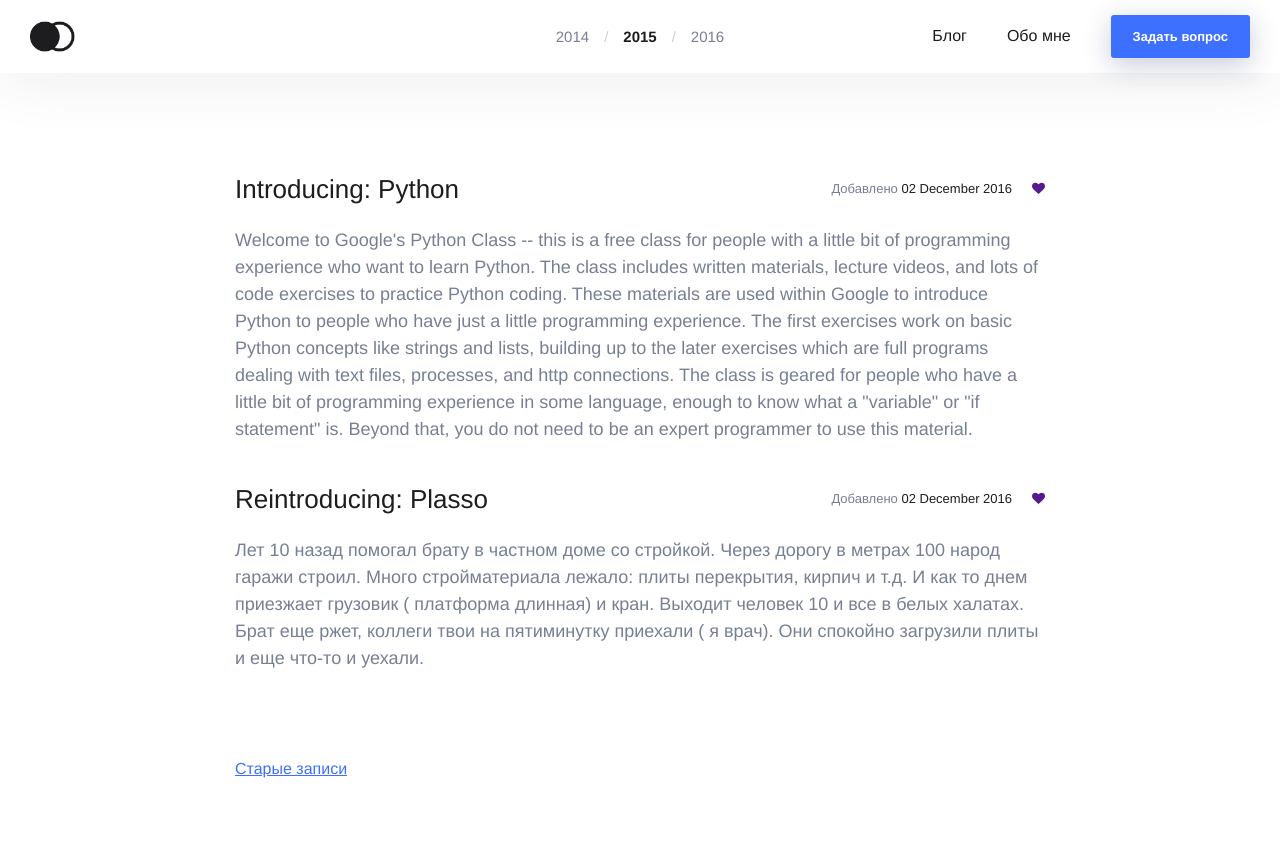
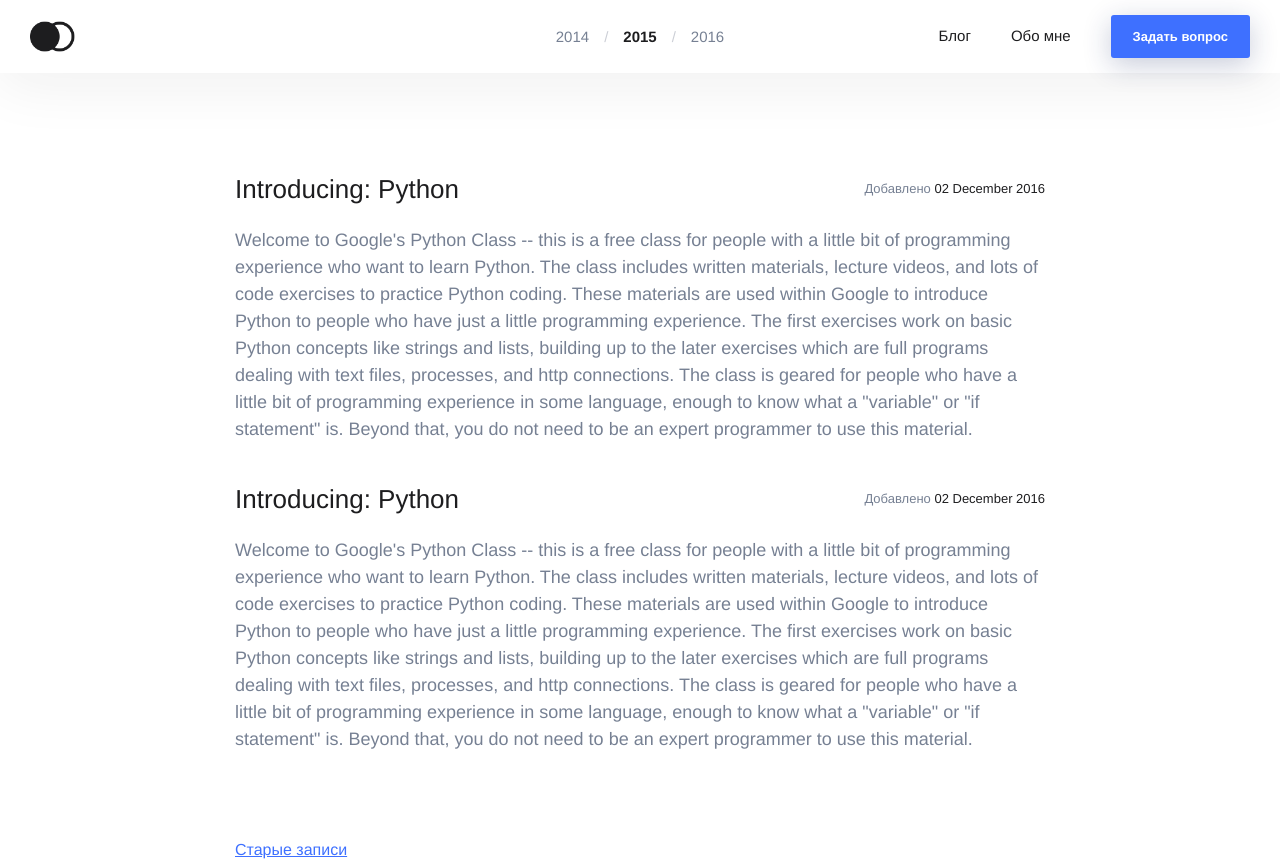
Before and after one commit to nazaralynadirbek/pyblog, a Flask app: page / in a window 1280 px wide. Before the commit the page ends 778 px from the top, so only its background shows below. Run offline with Flask 2, Linux system fonts and the light colour scheme.

Commit message:
Design changes

```diff
--- a/app/static/styles/css/desktop.css
+++ b/app/static/styles/css/desktop.css
@@ -20,6 +20,9 @@
 }
 .container .top .header .left .logo img {
   height: 31px;
+}
+.container .top .header .left .logo img:hover {
+  opacity: .8;
 }
 .container .top .header .middle {
   line-height: 43px;
@@ -65,7 +68,7 @@
 }
 .container .top .header .right .menu ul.list li a {
   color: #1d1d1f;
-  font-size: 16px;
+  font-size: 15px;
   text-decoration: none;
 }
 .container .top .header .right .menu ul.list li a.btn {
--- a/app/static/styles/css/responsive.css
+++ b/app/static/styles/css/responsive.css
@@ -16,6 +16,10 @@
   }
 }
 @media screen and (max-width: 520px) {
+  .container .top .header .left {
+    width: 100%;
+    text-align: center;
+  }
   .container .top .header .right {
     display: none;
   }
--- a/app/static/styles/less/desktop.less
+++ b/app/static/styles/less/desktop.less
@@ -27,6 +27,10 @@
 
           img {
             height: 31px;
+
+            &:hover {
+              opacity: .8;
+            }
           }
         }
       }
@@ -81,7 +85,7 @@
 
               a {
                 color: @title;
-                font-size: 16px;
+                font-size: 15px;
                 text-decoration: none;
 
                 &.btn {
--- a/app/static/styles/less/responsive.less
+++ b/app/static/styles/less/responsive.less
@@ -33,6 +33,10 @@
   .container {
     .top {
       .header {
+        .left {
+          width: 100%;
+          text-align: center;
+        }
         .right {
           display: none;
         }
--- a/app/templates/default/content/articles.html
+++ b/app/templates/default/content/articles.html
@@ -1,4 +1,5 @@
 {% extends 'default/base.html' %}
+
 {% block content %}
 <div class="content wrapper">
     <div class="articles">
@@ -15,11 +16,6 @@
                     <div class="details">
                         <ul class="list">
                             <li>Добавлено <span>02 December 2016</span></li>
-                            <li>
-                                <a href>
-                                    <i class="fa fa-heart"></i>
-                                </a>
-                            </li>
                         </ul>
                     </div>
                 </div>
@@ -42,7 +38,7 @@
                 <div class="left">
                     <div class="title">
                         <h3>
-                            <a href="">Reintroducing: Plasso</a>
+                            <a href="">Introducing: Python</a>
                         </h3>
                     </div>
                 </div>
@@ -50,11 +46,6 @@
                     <div class="details">
                         <ul class="list">
                             <li>Добавлено <span>02 December 2016</span></li>
-                            <li>
-                                <a href>
-                                    <i class="fa fa-heart"></i>
-                                </a>
-                            </li>
                         </ul>
                     </div>
                 </div>
@@ -62,11 +53,12 @@
             <div class="bottom">
                 <div class="details">
                     <p>
-                        Лет 10 назад помогал брату в частном доме со стройкой. Через дорогу в метрах 100 народ гаражи строил.
-                        Много стройматериала лежало: плиты перекрытия, кирпич и т.д.
-                        И как то днем приезжает грузовик ( платформа длинная) и кран. Выходит человек 10 и все в белых халатах.
-                        Брат еще ржет, коллеги твои на пятиминутку приехали ( я врач).
-                        Они спокойно загрузили плиты и еще что-то и уехали.
+                        Welcome to Google's Python Class -- this is a free class for people with a little bit of programming experience who want to learn Python.
+                        The class includes written materials, lecture videos, and lots of code exercises to practice Python coding.
+                        These materials are used within Google to introduce Python to people who have just a little programming experience.
+                        The first exercises work on basic Python concepts like strings and lists, building up to the later exercises which are full programs dealing with text files, processes, and http connections.
+                        The class is geared for people who have a little bit of programming experience in some language, enough to know what a "variable" or "if statement" is.
+                        Beyond that, you do not need to be an expert programmer to use this material.
                     </p>
                 </div>
             </div>
--- a/app/templates/default/include/header.html
+++ b/app/templates/default/include/header.html
@@ -1,7 +1,9 @@
 <div class="header">
     <div class="left">
         <div class="logo">
-            <img src="{{ url_for('static', filename='images/logo.png') }}" alt="Logotype">
+            <a href="/">
+                <img src="{{ url_for('static', filename='images/logo.png') }}" alt="Logotype">
+            </a>
         </div>
     </div>
     <div class="middle">
@@ -16,10 +18,10 @@
     <div class="right">
         <div class="menu">
             <ul class="list">
-                <li><a href="">Блог</a></li>
-                <li><a href="">Обо мне</a></li>
+                <li><a href="/">Блог</a></li>
+                <li><a href="/">Обо мне</a></li>
                 <li>
-                    <a href="" class="btn btn-default">Задать вопрос</a>
+                    <a href="https://google.com" target="_blank" class="btn btn-default">Задать вопрос</a>
                 </li>
             </ul>
         </div>
```
